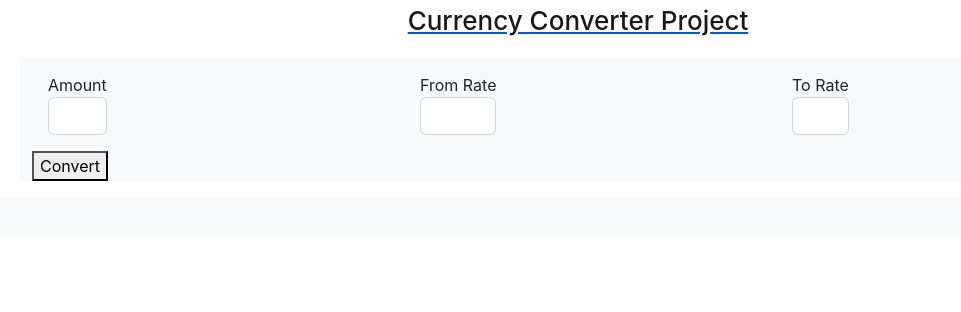
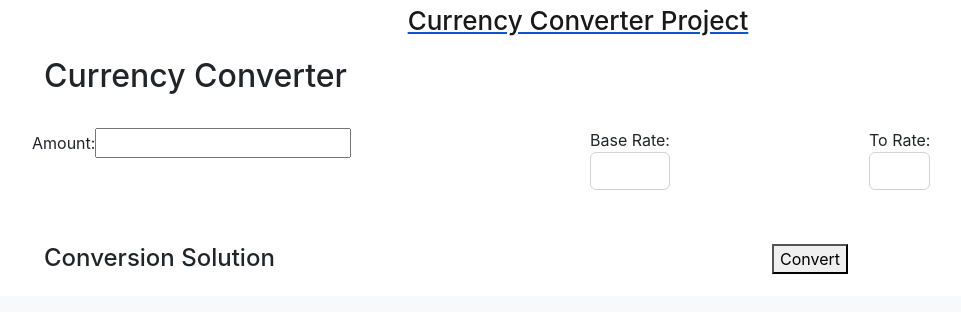
Before and after one commit to JamoDevy/currency_converter_project, a React (Create React App) app: page /currency_converter/ in a window 1280 px wide. Shown: the top 312 px of the page, without its empty margins (62-1023 px from the left). Built offline with nearby package versions, Linux system fonts and the light colour scheme.

Commit message:
Rebuilding format

```diff
--- a/src/App.js
+++ b/src/App.js
@@ -2,7 +2,7 @@ import React from 'react';
 import { BrowserRouter as Router, Route, Switch } from "react-router-dom";
 //import logo from './logo.svg';
 import Layout from './Layout';
-import Home from './Home';
+import Home from './CurrencyConverter';
 import './App.css';
 
 const App = () => {
--- /dev/null
+++ b/src/CurrencyConverter.css
@@ -0,0 +1,8 @@
+#ratesContainer {
+    padding-top: 30px;
+    display: inline;
+}
+
+#conversion {
+    margin-top: 30px;
+}
--- /dev/null
+++ b/src/CurrencyConverter.js
@@ -0,0 +1,93 @@
+import { render } from "@testing-library/react";
+import React from "react";
+import './CurrencyConverter.css'
+
+
+class CurrencyConverter extends React.Component {
+    constructor(props) {
+        super(props);
+        this.state = {
+            fromBase: '',
+            toRate: '',
+            amount: '',
+        };
+
+    this.handleChange = this.handleChange.bind(this);
+    this.handleSubmit = this.handleSubmit.bind(this);
+
+}
+
+handleChange(event) {
+    const { name , value } = event.target;
+
+    this.setState({
+        [name]: value,
+    });
+}
+
+handleSubmit(event) {
+    event.preventDefault();
+    const {amount, fromBase, toRate} = this.state;
+}
+
+
+render () {
+
+    const {amount , fromBase , toRate} = this.state;
+
+    return (
+        <div className="container bg-lite">
+           <div className="container">
+                <div className="text-left">
+                    <h2 class="mb-2">Currency Converter</h2>
+                </div>
+            </div>
+
+
+        <div className="container" id="ratesContainer">
+            <div className="row">
+                <div className="col-6">
+                    <form onSubmit={this.handleSubmit}>
+                        <label>
+                            Amount:
+                            <input type='number' name='amount' value={amount} onChange={this.handleChange}/>
+                        </label>
+                    </form>
+                </div>
+                <div className="col-3">
+                    <form onSubmit={this.handleSubmit}>
+                        <label>
+                            Base Rate:
+                            <select className="form-control" value={fromBase} onChange={this.handleChange}/>
+                        </label>
+                    </form>
+                </div>
+                <div className="col-3">
+                    <form onSubmit={this.handleSubmit}>
+                        <label>
+                            To Rate:
+                            <select className="form-control" value={toRate} onChange={this.handleChange}/>
+                        </label>
+                    </form>
+                </div>
+            </div>
+        </div>
+
+            <div className="container" id="conversion">
+                    <div className="row">
+                        <div className="col-8">
+                            <h4>Conversion Solution</h4>
+                        </div>
+                        <div className="col-4">
+                            <button>Convert</button>
+                        </div>
+                    </div>
+            </div>
+        </div>
+    )
+  }
+
+
+}
+
+export default CurrencyConverter;
--- a/src/Home.js
+++ /dev/null
@@ -1,53 +0,0 @@
-
-import React from "react";
-import { render } from "@testing-library/react";
-import currencies from './utils/currencies';
-import { checkStatus, json } from './utils/fetch';
-
-
-class CurrencyConverter extends React.Component {
-    constructor(props) {
-        super();
-        this.state = {
-            base: '',
-            rates: '',
-            loading: true,
-        }
-    }
-
-
-render () {
-    const {base, rates, loading} = this.state;
-
-    return(
-        <React.Fragment>
-            <div className="container bg-light">
-                <div className="row">
-                    <div className="col-4">
-                <form className="p-3 form-inline form-inline-sm bg-light dropdown-content">
-                    <label>Amount</label><select class="form-control"></select>
-                </form>
-                </div>
-
-                <div className="col-4">
-                <form className="p-3 form-inline form-inline-sm bg-light dropdown-content">
-                    <label>From Rate</label><select class="form-control"></select>
-                </form>
-                </div>
-
-                <div className="col-4">
-                <form className="p-3 form-inline form-inline-sm bg-light dropdown-content">
-                    <label>To Rate</label><select class="form-control"></select>
-                </form>
-                </div>
-                <div className="converter-submit">
-                    <button className="submit-conversion">Convert</button>
-                </div>
-             </div>
-           </div>
-        </React.Fragment>
-    )
-  }
-}
-
-export default CurrencyConverter;
```
